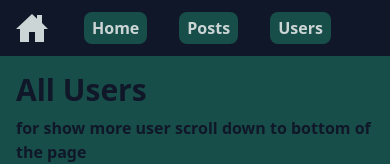
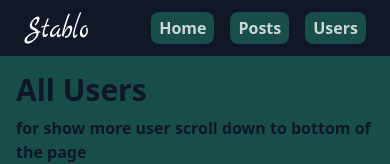
Before and after one commit to Mohammad-HF/maktab118_exercises, a React (Vite) app in the folder Exercises/Week_16/User_and_posts_with_react_router_and_query/: page /users in a window 390 px wide. Shown: the top 164 px of the page. Built offline with nearby package versions, Linux system fonts and the light colour scheme; no server answers.

Commit message:
set navbar for under md-screen size and handle component when resize in home page

```diff
--- a/Exercises/Week_16/User_and_posts_with_react_router_and_query/src/components/NavBar.tsx
+++ b/Exercises/Week_16/User_and_posts_with_react_router_and_query/src/components/NavBar.tsx
@@ -4,11 +4,33 @@ import { Link } from "react-router-dom";
 export const NavBar: React.FC = () => {
   return (
     <div className="w-full fixed bg-appBlue z-50">
-      <div className="flex gap-x-4 px-2 py-3  max-w-[1600px] mx-auto font-bold">
+      <div className="flex md:hidden justify-between px-2 py-3 font-bold">
+        <div className="shrink-0">
+        <img className="h-8 w-16 ml-4" src="logo.svg" alt="" />
+        </div>
+        <div className="flex gap-x-4 mx-4">
+          <Link to={"/"}>
+            <button className="bg-appTeal px-2 py-1 rounded-lg text-appWhite hover:bg-slate-600">
+              Home
+            </button>
+          </Link>
+          <Link to={"/posts"}>
+            <button className="bg-appTeal px-2 py-1 rounded-lg text-appWhite hover:bg-slate-600">
+              Posts
+            </button>
+          </Link>
+          <Link to={"/users"}>
+            <button className="bg-appTeal px-2 py-1 rounded-lg text-appWhite hover:bg-slate-600">
+              Users
+            </button>
+          </Link>
+        </div>
+      </div>
+      <div className="gap-x-4 px-2 py-3  max-w-[1600px] mx-auto font-bold hidden md:flex">
         <a href="#">
           <IoHomeSharp className="size-8 ml-2 fill-appWhite cursor-pointer" />
         </a>
-        <div className="flex gap-x-8 mx-auto">
+        <div className="flex gap-x-8 lg:gap-x-10 mx-auto">
           <Link to={"/"}>
             <button className="bg-appTeal px-2 py-1 rounded-lg text-appWhite hover:bg-slate-600 ml-5">
               Home
@@ -24,14 +46,14 @@ export const NavBar: React.FC = () => {
               Users
             </button>
           </Link>
-          <img className="h-8 mx-8" src="logo.svg" alt="" />
-          <button className="bg-appTeal px-2 py-1 rounded-lg text-appWhite hover:bg-slate-600">
+          <img className="h-8  lg:mx-6" src="logo.svg" alt="" />
+          <button className="bg-appTeal px-2 lg:px-4 py-1 rounded-lg text-appWhite hover:bg-slate-600">
             download
           </button>
-          <button className="bg-appTeal px-2 py-1 rounded-lg text-appWhite hover:bg-slate-600">
+          <button className="bg-appTeal px-2 lg:px-4 py-1 rounded-lg text-appWhite hover:bg-slate-600">
             archive
           </button>
-          <button className="bg-appTeal px-2 py-1 rounded-lg text-appWhite hover:bg-slate-600">
+          <button className="bg-appTeal px-2 lg:px-4 py-1 rounded-lg text-appWhite hover:bg-slate-600">
             about
           </button>
         </div>
--- a/Exercises/Week_16/User_and_posts_with_react_router_and_query/src/containers/PostListHome.tsx
+++ b/Exercises/Week_16/User_and_posts_with_react_router_and_query/src/containers/PostListHome.tsx
@@ -15,12 +15,12 @@ export const PostListHome: React.FC = () => {
   }, [posts.error, posts.isError]);
   return (
     <>
-      <div  className="grid gap-10 md:grid-cols-2 lg:gap-10">
+      <div  className="grid gap-6 max-w-[500px] mx-auto md:max-w-full  md:gap-10 md:grid-cols-2 lg:gap-10">
         {posts.data?.posts.slice(0, 2).map((post) => {
           return <PostHome key={post.id} {...post} />
         })}
       </div>
-      <div className="mt-10 grid gap-10 md:grid-cols-2 lg:gap-10 xl:grid-cols-3 ">
+      <div className="mt-10 grid  max-w-[500px] mx-auto md:max-w-full gap-6 md:gap-10 md:grid-cols-2 lg:gap-10 xl:grid-cols-3 ">
         {posts.data?.posts.slice(2, 10).map((post) => {
           return <PostHome key={post.id} {...post} />;
         })}
```
